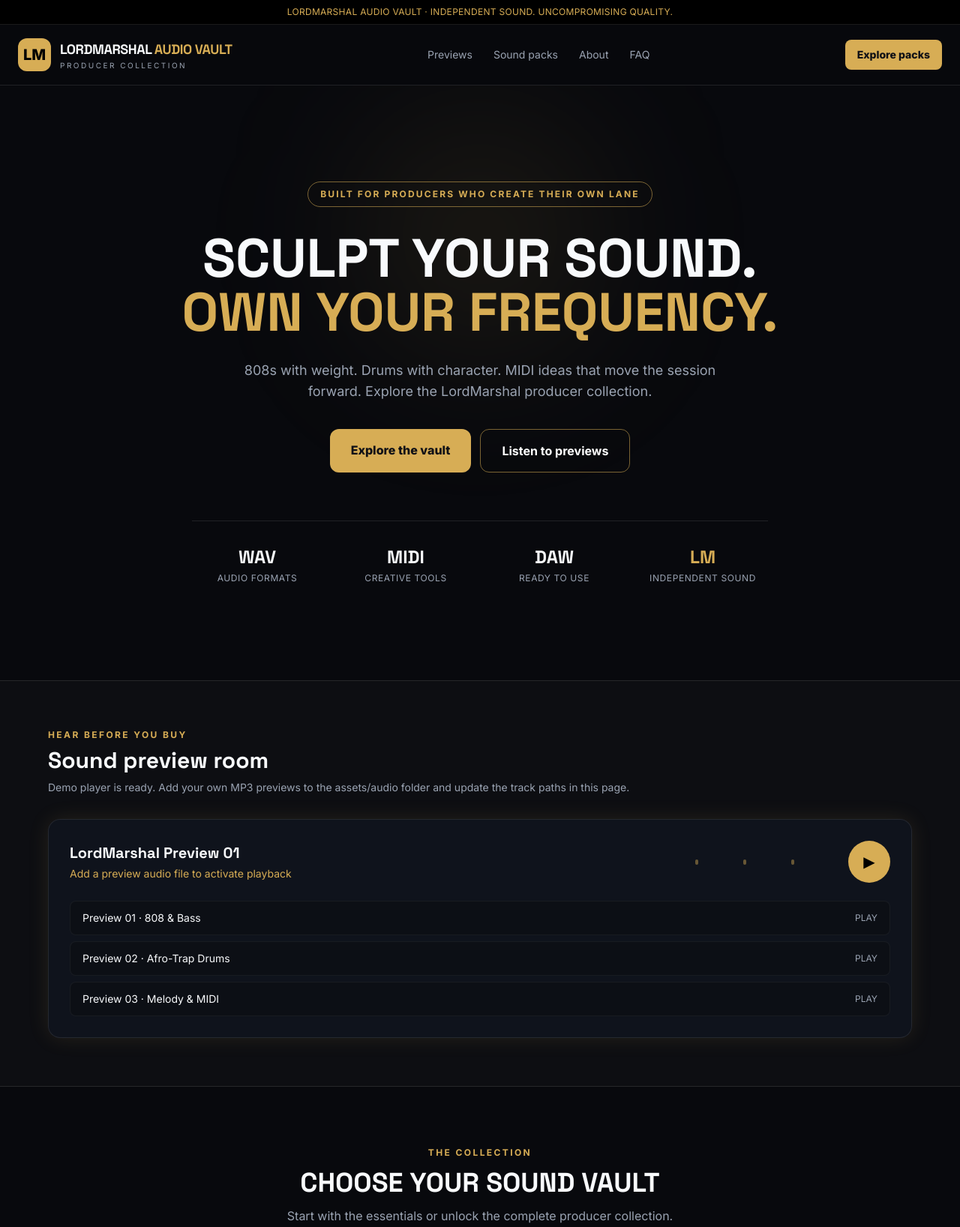
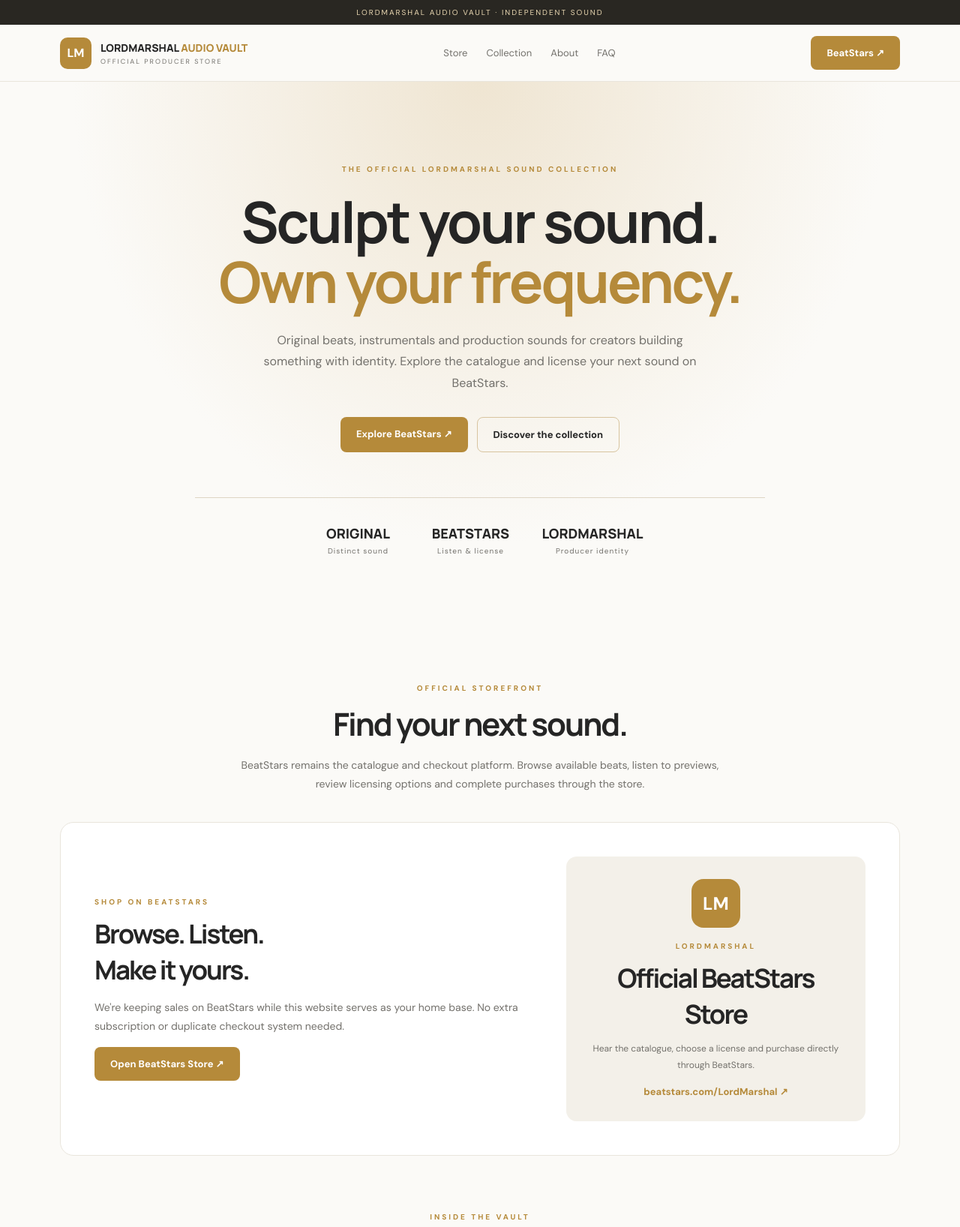
Before and after one commit to LordMarshal-art/lordmarshal-audio-vault, a plain HTML site: page index.html in a window 1280 px wide. Shown: the top 1636 px of the page at 75% size. Drawn offline with nearby package versions, Linux system fonts and the light colour scheme.

Commit message:
Refactor index.html for improved layout and styling
Updated the HTML structure and styling for the LordMarshal Audio Vault website, including changes to the header, body content, and footer. Adjusted meta tags, styles, and added new sections for improved layout and functionality.

```diff
--- a/index.html
+++ b/index.html
@@ -1,114 +1,184 @@
+
 <!DOCTYPE html>
-<html lang="en" class="scroll-smooth">
+<html lang="en">
 <head>
 <meta charset="UTF-8">
-  <meta name="viewport" content="width=device-width, initial-scale=1.0">
-  <meta name="theme-color" content="#08090d">
-  <meta name="description" content="LordMarshal Audio Vault. Premium sounds, drum kits, 808s, MIDI and producer tools.">
-  <title>LordMarshal Audio Vault | Producer Store</title>
-  <script src="https://cdn.tailwindcss.com"></script>
-  <link rel="preconnect" href="https://fonts.googleapis.com">
-  <link rel="preconnect" href="https://fonts.gstatic.com" crossorigin>
-  <link href="https://fonts.googleapis.com/css2?family=Inter:wght@400;500;600;700;800&family=Space+Grotesk:wght@500;600;700&display=swap" rel="stylesheet">
-  <script>
-    tailwind.config = {theme:{extend:{colors:{lm:{bg:'#08090d',panel:'#11151e',line:'#252c38',gold:'#d7ad55',muted:'#9aa3b2'}},fontFamily:{display:['Space Grotesk','sans-serif'],sans:['Inter','sans-serif']}}}};
-  </script>
+<meta name="viewport" content="width=device-width, initial-scale=1">
+<meta name="theme-color" content="#fbfaf7">
+<meta name="description" content="LordMarshal Audio Vault — original beats, instrumentals and production sounds.">
+<title>LordMarshal Audio Vault</title>
+<link href="https://fonts.googleapis.com/css2?family=DM+Sans:wght@400;500;600;700&family=Manrope:wght@500;600;700;800&display=swap" rel="stylesheet">
 <style>
-    body{background:#08090d;color:#f8fafc;font-family:Inter,sans-serif}
-    .glass{background:rgba(17,21,30,.88);border:1px solid rgba(255,255,255,.09);backdrop-filter:blur(14px)}
-    .gold-glow{box-shadow:0 0 28px rgba(215,173,85,.12)}
-    .gold-btn{background:#d7ad55;color:#101116;font-weight:800;transition:.2s}
-    .gold-btn:hover{background:#edc875;transform:translateY(-2px)}
-    .outline-gold{border:1px solid rgba(215,173,85,.55)}
-    .wave span{display:block;width:4px;border-radius:5px;background:#d7ad55;animation:pulse 1s ease-in-out infinite alternate}
-    .wave.paused span{animation-play-state:paused;opacity:.45}
-    @keyframes pulse{from{height:7px}to{height:34px}}
-    input:focus{outline:1px solid #d7ad55}
+:root{--bg:#fbfaf7;--white:#fff;--gold:#b58a3a;--ink:#252525;--muted:#73716c;--line:#e9e5dc;--soft:#f3f0e9}
+*{box-sizing:border-box}
+html{scroll-behavior:smooth}
+body{margin:0;background:var(--bg);color:var(--ink);font-family:"DM Sans",sans-serif}
+a{text-decoration:none;color:inherit}
+.wrap{width:min(1120px,calc(100% - 40px));margin:auto}
+.topline{padding:10px;text-align:center;background:#292722;color:#ead8b2;font-size:10px;letter-spacing:2px}
+header{position:sticky;top:0;background:#fbfaf7ed;backdrop-filter:blur(12px);border-bottom:1px solid var(--line);z-index:10}
+.nav{height:75px;display:flex;align-items:center;justify-content:space-between;gap:15px}
+.brand{display:flex;align-items:center;gap:12px}
+.mark{width:42px;height:42px;display:grid;place-items:center;background:var(--gold);color:white;border-radius:10px;font-weight:800}
+.brandname{font:800 14px Manrope}
+.brandname span{color:var(--gold)}
+.subbrand{font-size:9px;color:var(--muted);letter-spacing:2px;margin-top:3px}
+nav{display:flex;gap:25px;font-size:13px;color:var(--muted)}
+.btn{display:inline-block;padding:14px 21px;background:var(--gold);color:white;border-radius:8px;font-weight:700;font-size:13px}
+.btn.secondary{background:transparent;border:1px solid #d8c49f;color:var(--ink)}
+.hero{text-align:center;padding:110px 0 85px;background:radial-gradient(ellipse at top,#efe5d2,transparent 60%)}
+.eyebrow{font-size:10px;font-weight:700;letter-spacing:3px;color:var(--gold);text-transform:uppercase}
+h1,h2,h3{font-family:Manrope}
+h1{font-size:clamp(42px,7vw,76px);line-height:1.05;letter-spacing:-3px;margin:24px auto}
+h1 span{color:var(--gold)}
+.hero p{max-width:620px;margin:auto;color:var(--muted);line-height:1.8}
+.actions{display:flex;justify-content:center;flex-wrap:wrap;gap:12px;margin-top:30px}
+.proof{display:flex;justify-content:center;flex-wrap:wrap;margin:60px auto 0;padding-top:25px;border-top:1px solid #ded5c4;max-width:760px}
+.proof div{min-width:150px;padding:10px 20px}
+.proof strong{display:block;font:800 18px Manrope}
+.proof small{display:block;margin-top:5px;color:var(--muted);font-size:10px;letter-spacing:1px}
+section{padding:75px 0}
+.sectionhead{text-align:center;max-width:650px;margin:0 auto 38px}
+.sectionhead h2{font-size:clamp(28px,4vw,42px);margin:12px 0;letter-spacing:-2px}
+.sectionhead p{font-size:14px;color:var(--muted);line-height:1.8}
+.store-panel{display:grid;grid-template-columns:1.2fr .8fr;gap:30px;align-items:center;padding:45px;border:1px solid var(--line);border-radius:18px;background:white}
+.store-panel h3{font-size:35px;letter-spacing:-2px;margin:12px 0}
+.store-panel p{color:var(--muted);font-size:14px;line-height:1.8}
+.store-card{padding:30px;border-radius:14px;background:var(--soft);text-align:center}
+.bigmark{width:65px;height:65px;margin:auto;display:grid;place-items:center;background:var(--gold);color:white;border-radius:16px;font-size:24px;font-weight:800}
+.store-card p{font-size:12px}
+.store-card a:not(.btn){color:var(--gold);font-weight:700;font-size:13px}
+.features{display:grid;grid-template-columns:repeat(3,1fr);gap:18px}
+.feature{padding:24px;border:1px solid var(--line);border-radius:12px;background:white}
+.feature b{font:700 15px Manrope}
+.feature p{font-size:12px;line-height:1.7;color:var(--muted)}
+.about{text-align:center;background:#f1eee7;border-block:1px solid var(--line)}
+.about p{max-width:700px;margin:auto;color:var(--muted);line-height:1.9;font-size:14px}
+.faq{max-width:760px;margin:auto}
+details{padding:20px 0;border-bottom:1px solid var(--line)}
+summary{cursor:pointer;font-weight:700;font-size:14px}
+details p{color:var(--muted);font-size:13px;line-height:1.8}
+footer{padding:30px 0;background:#292722;color:white}
+.foot{display:flex;align-items:center;justify-content:space-between;gap:18px}
+.foot p{font-size:11px;color:#c6c0b5}
+@media(max-width:760px){
+nav{display:none}
+.nav{height:68px}
+.brandname{font-size:11px}
+.hero{padding:80px 0 60px}
+.proof div{min-width:50%}
+.store-panel{grid-template-columns:1fr;padding:25px}
+.features{grid-template-columns:1fr}
+.foot{flex-direction:column;text-align:center}
+section{padding:60px 0}
+}
 </style>
 </head>
-<body class="antialiased">
-  <div class="border-b border-white/10 bg-black px-4 py-2 text-center text-xs text-lm-gold tracking-wide">LORDMARSHAL AUDIO VAULT · INDEPENDENT SOUND. UNCOMPROMISING QUALITY.</div>
-  <header class="sticky top-0 z-40 border-b border-white/10 bg-lm-bg/90 backdrop-blur-xl">
-    <div class="mx-auto flex h-20 max-w-7xl items-center justify-between px-4 sm:px-6">
-      <a href="#" class="flex items-center gap-3">
-        <div class="grid h-11 w-11 place-items-center rounded-xl bg-lm-gold text-black text-xl font-black">LM</div>
-        <div><div class="font-display text-lg font-bold tracking-tight">LORDMARSHAL <span class="text-lm-gold">AUDIO VAULT</span></div><div class="text-[10px] tracking-[.25em] text-lm-muted">PRODUCER COLLECTION</div></div>
+<body>
+<div class="topline">LORDMARSHAL AUDIO VAULT · INDEPENDENT SOUND</div>
+<header>
+<div class="wrap nav">
+<a class="brand" href="#">
+<div class="mark">LM</div>
+<div>
+<div class="brandname">LORDMARSHAL <span>AUDIO VAULT</span></div>
+<div class="subbrand">OFFICIAL PRODUCER STORE</div>
+</div>
 </a>
-      <nav class="hidden items-center gap-7 text-sm text-lm-muted md:flex">
-        <a class="hover:text-lm-gold" href="#previews">Previews</a><a class="hover:text-lm-gold" href="#products">Sound packs</a><a class="hover:text-lm-gold" href="#about">About</a><a class="hover:text-lm-gold" href="#faq">FAQ</a>
+<nav>
+<a href="#store">Store</a>
+<a href="#collection">Collection</a>
+<a href="#about">About</a>
+<a href="#faq">FAQ</a>
 </nav>
-      <a href="#products" class="gold-btn rounded-lg px-4 py-2.5 text-sm">Explore packs</a>
+<a class="btn" href="https://www.beatstars.com/LordMarshal" target="_blank" rel="noopener">BeatStars ↗</a>
 </div>
 </header>
-
 <main>
-    <section class="relative overflow-hidden px-4 py-24 text-center sm:py-32">
-      <div class="pointer-events-none absolute left-1/2 top-10 h-80 w-80 -translate-x-1/2 rounded-full bg-lm-gold/10 blur-[110px]"></div>
-      <div class="relative mx-auto max-w-5xl">
-        <span class="outline-gold inline-flex rounded-full px-4 py-2 text-xs font-bold uppercase tracking-[.18em] text-lm-gold">Built for producers who create their own lane</span>
-        <h1 class="mt-8 font-display text-5xl font-bold uppercase leading-[1.05] sm:text-7xl">Sculpt your sound.<br><span class="text-lm-gold">Own your frequency.</span></h1>
-        <p class="mx-auto mt-7 max-w-2xl text-base leading-8 text-lm-muted sm:text-lg">808s with weight. Drums with character. MIDI ideas that move the session forward. Explore the LordMarshal producer collection.</p>
-        <div class="mt-9 flex flex-col justify-center gap-3 sm:flex-row"><a href="#products" class="gold-btn rounded-xl px-7 py-4">Explore the vault</a><a href="#previews" class="outline-gold rounded-xl px-7 py-4 font-bold text-white hover:bg-white/5">Listen to previews</a></div>
-        <div class="mx-auto mt-16 grid max-w-3xl grid-cols-2 gap-6 border-t border-white/10 pt-8 sm:grid-cols-4">
-          <div><div class="font-display text-2xl font-bold">WAV</div><div class="mt-1 text-xs uppercase tracking-wider text-lm-muted">Audio formats</div></div>
-          <div><div class="font-display text-2xl font-bold">MIDI</div><div class="mt-1 text-xs uppercase tracking-wider text-lm-muted">Creative tools</div></div>
-          <div><div class="font-display text-2xl font-bold">DAW</div><div class="mt-1 text-xs uppercase tracking-wider text-lm-muted">Ready to use</div></div>
-          <div><div class="font-display text-2xl font-bold text-lm-gold">LM</div><div class="mt-1 text-xs uppercase tracking-wider text-lm-muted">Independent sound</div></div>
+<section class="hero">
+<div class="wrap">
+<div class="eyebrow">The official LordMarshal sound collection</div>
+<h1>Sculpt your sound.<br><span>Own your frequency.</span></h1>
+<p>Original beats, instrumentals and production sounds for creators building something with identity. Explore the catalogue and license your next sound on BeatStars.</p>
+<div class="actions">
+<a class="btn" href="https://www.beatstars.com/LordMarshal" target="_blank" rel="noopener">Explore BeatStars ↗</a>
+<a class="btn secondary" href="#collection">Discover the collection</a>
+</div>
+<div class="proof">
+<div><strong>ORIGINAL</strong><small>Distinct sound</small></div>
+<div><strong>BEATSTARS</strong><small>Listen & license</small></div>
+<div><strong>LORDMARSHAL</strong><small>Producer identity</small></div>
 </div>
 </div>
 </section>
-
-    <section id="previews" class="border-y border-white/10 bg-white/[.02] px-4 py-16">
-      <div class="mx-auto max-w-6xl">
-        <div class="mb-8"><p class="text-xs font-bold uppercase tracking-[.2em] text-lm-gold">Hear before you buy</p><h2 class="mt-2 font-display text-3xl font-bold">Sound preview room</h2><p class="mt-2 text-sm text-lm-muted">Demo player is ready. Add your own MP3 previews to the assets/audio folder and update the track paths in this page.</p></div>
-        <div class="glass gold-glow rounded-2xl p-5 sm:p-7">
-          <div class="flex flex-col gap-5 sm:flex-row sm:items-center sm:justify-between">
-            <div><div id="track-title" class="font-display text-xl font-bold">LordMarshal Preview 01</div><div id="track-note" class="mt-1 text-sm text-lm-gold">Add a preview audio file to activate playback</div></div>
-            <div class="flex items-center gap-4"><div id="wave" class="wave paused flex h-10 items-center gap-1"></div><button id="play" class="grid h-14 w-14 place-items-center rounded-full bg-lm-gold text-xl text-black" aria-label="Play preview">▶</button></div>
+<section id="store">
+<div class="wrap">
+<div class="sectionhead">
+<div class="eyebrow">Official storefront</div>
+<h2>Find your next sound.</h2>
+<p>BeatStars remains the catalogue and checkout platform. Browse available beats, listen to previews, review licensing options and complete purchases through the store.</p>
 </div>
-          <audio id="audio" preload="none"></audio>
-          <div id="playlist" class="mt-6 space-y-2"></div>
+<div class="store-panel">
+<div>
+<div class="eyebrow">Shop on BeatStars</div>
+<h3>Browse. Listen.<br>Make it yours.</h3>
+<p>We're keeping sales on BeatStars while this website serves as your home base. No extra subscription or duplicate checkout system needed.</p>
+<a class="btn" href="https://www.beatstars.com/LordMarshal" target="_blank" rel="noopener">Open BeatStars Store ↗</a>
+</div>
+<div class="store-card">
+<div class="bigmark">LM</div>
+<div class="eyebrow" style="margin-top:18px">LordMarshal</div>
+<h3>Official BeatStars Store</h3>
+<p>Hear the catalogue, choose a license and purchase directly through BeatStars.</p>
+<a href="https://www.beatstars.com/LordMarshal" target="_blank" rel="noopener">beatstars.com/LordMarshal ↗</a>
+</div>
 </div>
 </div>
 </section>
-
-    <section id="products" class="px-4 py-20">
-      <div class="mx-auto max-w-7xl">
-        <div class="mx-auto mb-12 max-w-2xl text-center"><p class="text-xs font-bold uppercase tracking-[.2em] text-lm-gold">The collection</p><h2 class="mt-3 font-display text-4xl font-bold uppercase">Choose your sound vault</h2><p class="mt-3 text-lm-muted">Start with the essentials or unlock the complete producer collection.</p></div>
-        <div class="grid gap-6 lg:grid-cols-3">
-          <article class="glass flex flex-col rounded-2xl p-7"><span class="text-xs font-bold uppercase tracking-widest text-lm-gold">Start here</span><h3 class="mt-4 font-display text-2xl font-bold">Starter Ignition</h3><p class="mt-2 min-h-12 text-sm text-lm-muted">A compact introduction to the LordMarshal sound.</p><div class="my-6 border-y border-white/10 py-5"><span class="font-display text-5xl font-bold">Free</span></div><ul class="mb-8 flex-1 space-y-3 text-sm text-slate-300"><li>✓ Starter drum one-shots</li><li>✓ Selected 808 samples</li><li>✓ Producer workflow notes</li></ul><button onclick="requestPack('starter')" class="gold-btn rounded-xl py-4">Get the free pack</button></article>
-          <article class="glass flex flex-col rounded-2xl border-lm-gold/40 p-7"><span class="text-xs font-bold uppercase tracking-widest text-purple-300">For active beatmakers</span><h3 class="mt-4 font-display text-2xl font-bold">Pro Producer Vault</h3><p class="mt-2 min-h-12 text-sm text-lm-muted">A deeper toolkit for building distinctive records.</p><div class="my-6 border-y border-white/10 py-5"><span class="font-display text-5xl font-bold">$19</span><span class="ml-2 text-xs text-lm-muted">one-time</span></div><ul class="mb-8 flex-1 space-y-3 text-sm text-slate-300"><li>✓ 808s and bass collection</li><li>✓ Drum shots and percussion</li><li>✓ MIDI progressions</li><li>✓ Construction stems</li></ul><button onclick="requestPack('pro')" class="rounded-xl bg-purple-600 py-4 font-extrabold hover:bg-purple-500">Pro pack · $19</button></article>
-          <article class="glass gold-glow flex flex-col rounded-2xl border-lm-gold p-7"><span class="text-xs font-bold uppercase tracking-widest text-lm-gold">All access</span><h3 class="mt-4 font-display text-2xl font-bold">Ultimate Collection</h3><p class="mt-2 min-h-12 text-sm text-lm-muted">The complete producer bundle and project resources.</p><div class="my-6 border-y border-white/10 py-5"><span class="font-display text-5xl font-bold">$49</span><span class="ml-2 text-xs text-lm-muted">one-time</span></div><ul class="mb-8 flex-1 space-y-3 text-sm text-slate-300"><li>✓ Everything in Pro</li><li>✓ Instrumental demos and stems</li><li>✓ FL Studio project template</li><li>✓ Producer document templates</li></ul><button onclick="requestPack('ultimate')" class="gold-btn rounded-xl py-4">Get ultimate collection</button></article>
+<section id="collection" style="padding-top:0">
+<div class="wrap">
+<div class="sectionhead">
+<div class="eyebrow">Inside the vault</div>
+<h2>Made for the work.</h2>
+<p>A focused collection for artists and producers who care about the details behind a finished record.</p>
 </div>
-        <p class="mx-auto mt-7 max-w-3xl text-center text-xs leading-6 text-lm-muted">Prices and product contents are placeholders until your actual files, licensing terms, and payment currency are confirmed. No payment is collected by this starter version.</p>
+<div class="features">
+<div class="feature"><b>Beats & instrumentals</b><p>Explore available productions and preview tracks in the BeatStars catalogue.</p></div>
+<div class="feature"><b>Producer sounds</b><p>Production tools and sound collections as they become available in the store.</p></div>
+<div class="feature"><b>Clear licensing</b><p>Review license options and terms on each BeatStars listing before purchasing.</p></div>
+</div>
 </div>
 </section>
-
-    <section id="about" class="border-y border-white/10 bg-white/[.02] px-4 py-16"><div class="mx-auto max-w-4xl text-center"><p class="text-xs font-bold uppercase tracking-[.2em] text-lm-gold">The philosophy</p><h2 class="mt-3 font-display text-3xl font-bold">Sound with identity.</h2><p class="mt-4 leading-8 text-lm-muted">LordMarshal Audio Vault is a home for original sounds, practical production resources, and tools built to help independent creators move from idea to finished record.</p></div></section>
-
-    <section id="faq" class="px-4 py-16"><div class="mx-auto max-w-3xl"><h2 class="mb-7 text-center font-display text-3xl font-bold">Frequently asked questions</h2><details class="glass mb-3 rounded-xl p-5"><summary class="cursor-pointer font-bold">What formats will the packs use?</summary><p class="mt-3 text-sm leading-6 text-lm-muted">The intended formats include WAV audio, MIDI files, and selected DAW project files. Exact contents will be listed on each product before launch.</p></details><details class="glass mb-3 rounded-xl p-5"><summary class="cursor-pointer font-bold">Can I use the sounds commercially?</summary><p class="mt-3 text-sm leading-6 text-lm-muted">Commercial permissions depend on the final license for each pack. Read the product license before using sounds in a commercial release.</p></details><details class="glass rounded-xl p-5"><summary class="cursor-pointer font-bold">How will downloads be delivered?</summary><p class="mt-3 text-sm leading-6 text-lm-muted">Automatic secure delivery will be enabled after the payment and storage backend is configured. This starter site does not yet process orders or send files.</p></details></div></section>
+<section id="about" class="about">
+<div class="wrap">
+<div class="eyebrow">The philosophy</div>
+<h2>Sound with identity.</h2>
+<p>LordMarshal Audio Vault is the online home for original production, beats and creative tools from LordMarshal. Built for independent creators who want their sound to carry its own signature.</p>
+</div>
+</section>
+<section id="faq">
+<div class="wrap">
+<div class="sectionhead">
+<div class="eyebrow">A few details</div>
+<h2>Frequently asked questions</h2>
+</div>
+<div class="faq">
+<details><summary>Where do I listen to beats?</summary><p>Open the official BeatStars store to browse the available catalogue and play track previews.</p></details>
+<details><summary>Where do I buy or license a beat?</summary><p>Purchases and licensing are handled on BeatStars. Each listing shows the available license options and terms.</p></details>
+<details><summary>Do I need a paid BeatStars plan?</summary><p>No. This website links to your existing public BeatStars store. It does not rely on Blaze Player or a paid embed feature.</p></details>
+</div>
+</div>
+</section>
 </main>
-  <footer class="border-t border-white/10 bg-black px-4 py-10"><div class="mx-auto flex max-w-7xl flex-col items-center justify-between gap-4 text-center sm:flex-row sm:text-left"><div><div class="font-display font-bold">LORDMARSHAL <span class="text-lm-gold">AUDIO VAULT</span></div><p class="mt-1 text-xs text-lm-muted">Independent sound. Uncompromising quality.</p></div><p class="text-xs text-lm-muted">© <span id="year"></span> LordMarshal. All rights reserved.</p></div></footer>
-
-  <div id="notice" class="fixed inset-x-4 bottom-4 z-50 mx-auto hidden max-w-md rounded-xl border border-lm-gold/40 bg-[#171923] p-4 text-sm shadow-2xl"><div class="flex items-start justify-between gap-4"><p id="notice-text"></p><button onclick="hideNotice()" class="text-lm-gold" aria-label="Close">✕</button></div></div>
-  <script>
-    const demos = [
-      {title:'Preview 01 · 808 & Bass',file:'assets/audio/preview-01.mp3'},
-      {title:'Preview 02 · Afro-Trap Drums',file:'assets/audio/preview-02.mp3'},
-      {title:'Preview 03 · Melody & MIDI',file:'assets/audio/preview-03.mp3'}
-    ];
-    const audio=document.getElementById('audio'), wave=document.getElementById('wave'), play=document.getElementById('play');
-    let active=0;
-    for(let i=0;i<24;i++){const s=document.createElement('span');s.style.animationDelay=(i%8)*.1+'s';wave.appendChild(s)}
-    const playlist=document.getElementById('playlist');
-    demos.forEach((d,i)=>{const b=document.createElement('button');b.className='flex w-full items-center justify-between rounded-lg border border-white/5 bg-black/20 px-4 py-3 text-left text-sm hover:border-lm-gold/40';b.innerHTML=`<span>${d.title}</span><span class="text-xs text-lm-muted">PLAY</span>`;b.onclick=()=>loadDemo(i,true);playlist.appendChild(b)});
-    function loadDemo(i,autoplay){active=i;document.getElementById('track-title').textContent=demos[i].title;audio.src=demos[i].file;document.getElementById('track-note').textContent='Preview file: '+demos[i].file;if(autoplay)audio.play().then(()=>{play.textContent='Ⅱ';wave.classList.remove('paused')}).catch(()=>showNotice('Preview file not found yet. Add your MP3 to '+demos[i].file));}
-    play.onclick=()=>{if(!audio.src)loadDemo(0,false);if(audio.paused){audio.play().then(()=>{play.textContent='Ⅱ';wave.classList.remove('paused')}).catch(()=>showNotice('Add your MP3 preview files to the assets/audio folder first.'))}else audio.pause()};
-    audio.onpause=()=>{play.textContent='▶';wave.classList.add('paused')};audio.onended=()=>{play.textContent='▶';wave.classList.add('paused')};
-    function requestPack(type){const names={starter:'Free Starter Ignition pack',pro:'Pro Producer Vault ($19)',ultimate:'Ultimate Collection ($49)'};showNotice(names[type]+' selected. Checkout is not connected yet. We will connect Paystack after confirming your products and account details.');}
-    function showNotice(t){document.getElementById('notice-text').textContent=t;document.getElementById('notice').classList.remove('hidden')}
-    function hideNotice(){document.getElementById('notice').classList.add('hidden')}
-    document.getElementById('year').textContent=new Date().getFullYear();
-  </script>
+<footer>
+<div class="wrap foot">
+<div>
+<div class="brandname">LORDMARSHAL <span style="color:#d5b574">AUDIO VAULT</span></div>
+<p>Independent sound. Uncompromising quality.</p>
+</div>
+<p>© <span id="year"></span> LordMarshal. All rights reserved.</p>
+</div>
+</footer>
+<script>document.getElementById('year').textContent=new Date().getFullYear();</script>
 </body>
 </html>
```
Lines whose indentation alone changed are shown as unchanged.
